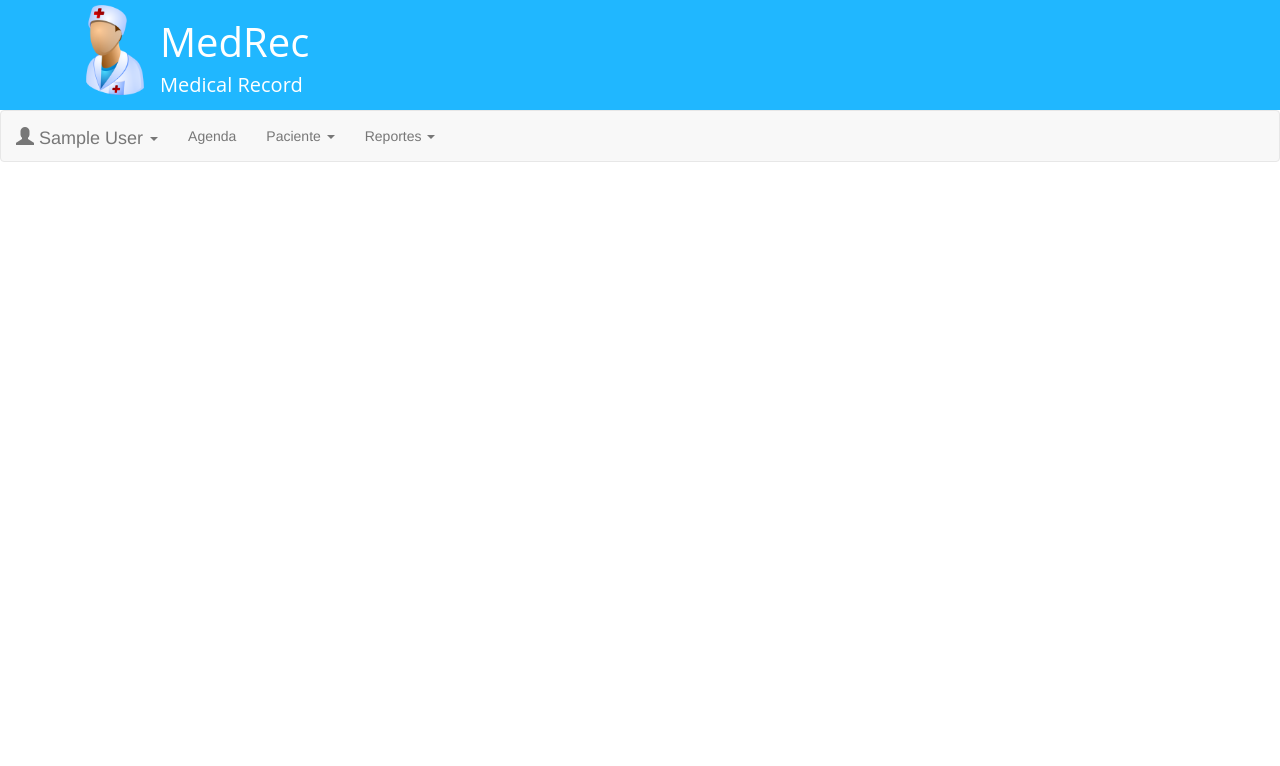
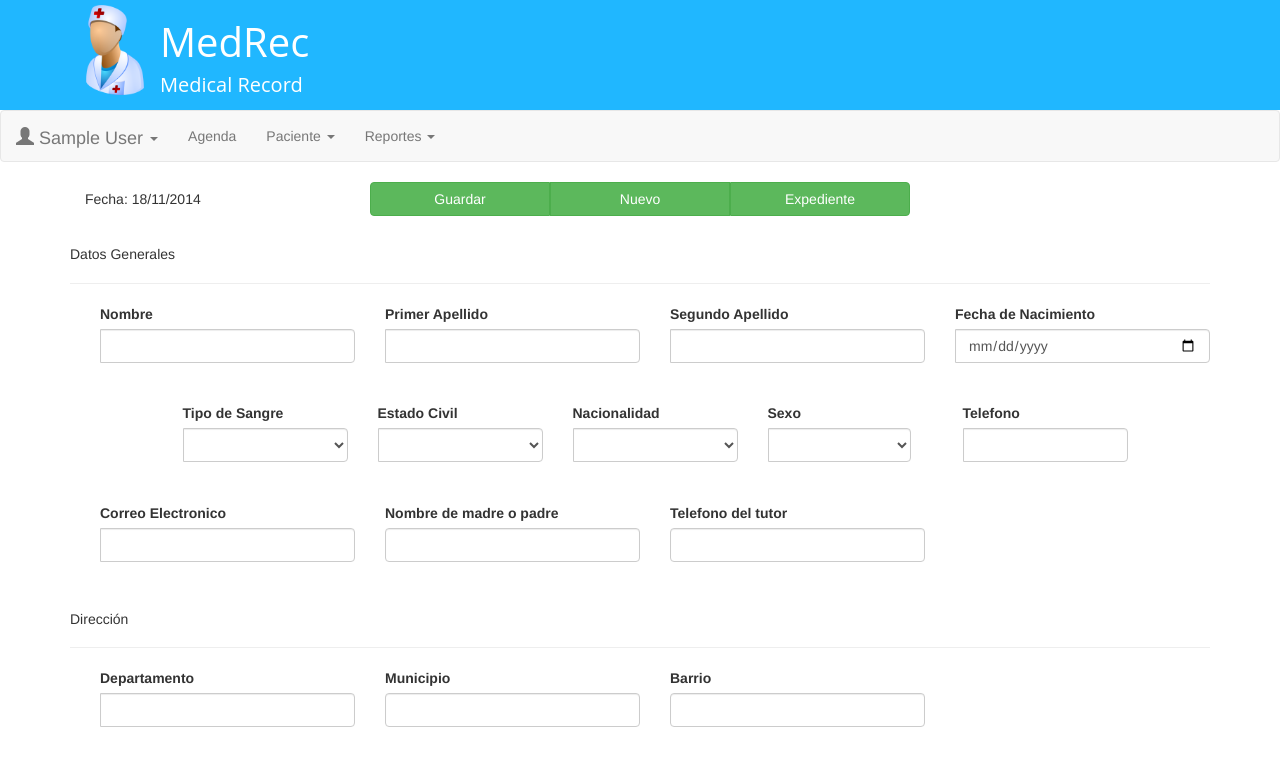
Before and after one commit to shayronsoto/MedRec, a PHP site: page /pacientenuevo.php in a window 1280 px wide. Shown: the top 766 px of the page. Run offline with PHP 8.4, Linux system fonts and the light colour scheme; the visitor is signed in with stand-in values (Sample User, id 1); some libraries are stand-ins or nearby versions.

Commit message:
ventana para agregar paciente

```diff
--- a/css/estilo.css
+++ b/css/estilo.css
@@ -3,7 +3,7 @@
 header{
 	background-color: #20B7FF;
 	padding: 0 0 0 0;
-	height: 90px;
+	height: 110px;
 	margin: 0 0 0 0;
 
 }
--- a/expediente.php
+++ b/expediente.php
@@ -77,7 +77,7 @@
 						<ul class="dropdown-menu" role="menu">
 							<li><a href="pacientenuevo.php">Nuevo paciente</a></li>
 							<li class="divider" role="presentation"></li>
-							<li><a href="#">Buscar Paciente</a></li>
+							<li><a href="buscarpaciente.php">Buscar Paciente</a></li>
 						</ul>
 					</li>
 					<!--Fin de Dropown paciente-->
--- a/pacientenuevo.php
+++ b/pacientenuevo.php
@@ -72,7 +72,7 @@
 						<ul class="dropdown-menu" role="menu">
 							<li><a href="pacientenuevo.php">Nuevo paciente</a></li>
 							<li class="divider" role="presentation"></li>
-							<li><a href="#">Buscar Paciente</a></li>
+							<li><a href="buscarpaciente.php">Buscar Paciente</a></li>
 						</ul>
 					</li>
 					<!--Fin de Dropown paciente-->
@@ -96,6 +96,186 @@
 		</div>
 
 </nav>
+<div class="container">
+	<div class="col-sm-3">
+		<h5> Fecha: <?php echo gmdate( "d/m/Y" ); ?></h5>
+	</div>
+	<div class="col-sm-6">
+		<div class="btn-group btn-group-justified" >
+			<div class="btn-group">
+				<button type="submit" class="btn btn-success">Guardar</button>
+			</div>
+			<div class="btn-group">
+				<button type="submit" class="btn btn-success">Nuevo</button>
+			</div>
+			<div class="btn-group">
+				<button type="submit" class="btn btn-success">Expediente</button>
+			</div>
+
+   		</div>
+	</div>
+
+</div>
+<br>
+<div class="container">
+	<div class="row">
+		<div class="col-sm-12">
+			 <h5>Datos Generales</h5>
+			 <hr color="green" size="3" >
+			<form class="form" action="" method="">
+				<div class="container">
+					<div class="row">
+						<div class="col-sm-12">
+							<div class="col-sm-3">
+						        <div class="input-group">
+									<label for="">Nombre</label>
+									<input class="form-control" name="nombre" type="text">
+								</div>
+							</div>
+							<div class="col-sm-3">
+								<div class="input-group">
+									<label for="">Primer Apellido</label>
+									<input class="form-control" name="apellido1" type="text">
+								</div>
+							</div>
+							<div class="col-sm-3">
+								<div class="input-group">
+									<label for="">Segundo Apellido</label>
+									<input class="form-control" type="text" name="apellido2" id="">
+								</div>
+							</div>
+							<div class="col-sm-3">
+								<div class="input-group">
+									<label for="">Fecha de Nacimiento</label>
+									<input class="form-control" type="date" name="fecha">
+								</div>
+							</div>
+						</div>
+					</div>
+				</div>
+				<br>
+				<br>
+				<div class="container">
+					<div class="row">
+						<div class="col-sm-2 col-sm-offset-1">
+							<div class="input-group">
+
+								<label for="">Tipo de Sangre</label>
+								<select class="form-control" name="sangre" id="">
+									<option class="form-control" value=""></option>
+									<option class="form-control" value="ab+">AB+</option>
+									<option class="form-control" value="ab-">AB-</option>
+									<option class="form-control" value="a+">A+</option>
+									<option class="form-control" value="a-">A-</option>
+									<option class="form-control" value="b+">B+</option>
+									<option class="form-control" value="b-">B-</option>
+									<option class="form-control" value="o+">O+</option>
+									<option class="form-control" value="o-">O-</option>
+								</select>
+							</div>
+						</div>
+						<div class="col-sm-2">
+							<div class="input-group">
+								<label for="">Estado Civil</label>
+								<select class="form-control" name="estado" id="">
+									<option class="" value=""></option>
+									<option class="form-control" value="solter@">Solter@</option>
+									<option class="form-control" value="casad@">Casad@</option>
+									<option class="form-control" value="union libre">Union libre</option>
+									<option class="form-control" value="viud@">Viud@</option>
+									<option class="form-control" value="otro">Otro</option>
+								</select>
+							</div>
+						</div>
+						<div class="col-sm-2">
+							<div class="input-group">
+								<label for="">Nacionalidad</label>
+								<select class="form-control" name="lugar" id="">
+									<option class="form-control" value=""></option>
+									<option class="form-control" value="nicaragua">Nicaragua</option>
+									<option class="form-control" value="costa rica">Costa Rica</option>
+									<option class="form-control" value="el salvador">El salvador</option>
+									<option class="form-control" value="hoduras">Honduras</option>
+									<option class="form-control" value="panama">Panama</option>
+									<option class="form-control" value="belice">Belice</option>
+									<option class="form-control" value="guatemala">Guatemala</option>
+								</select>
+							</div>
+						</div>
+						<div class="col-sm-2">
+							<div class="input-group">
+									<label for="">Sexo</label>
+									<select class="form-control" type="text" name="sexo" id="">
+									<option class="form-control" value=""></option>
+									<option class="form-control" value="maculino">Masculino</option>
+									<option class="form-control" value="femenino">Femenino</option>
+									<option class="form-control" value="indefinido">Indefinido</option>
+								</select>
+							</div>
+						</div>
+						<div class="col-sm-2">
+							<div class="input-group">
+								<label for="">Telefono</label>
+								<input class="form-control" type="number" name="telefono" id="" maxlength="8">
+							</div>
+						</div>
+						<div class="col-sm-2">
+
+						</div>
+					</div>
+				</div>
+				<br>
+				<br>
+				<div class="container">
+					<div class="col-sm-3">
+						<div class="input-group">
+							<label for="">Correo Electronico</label>
+							<input class="form-control" name="email" type="email">
+						</div>
+					</div>
+					<div class="col-sm-3">
+						<label for="">Nombre de madre o padre</label>
+						<input class="form-control" name="tutor" type="text" maxlength="50">
+					</div>
+					<div class="col-sm-3">
+						<label for="">Telefono del tutor</label>
+						<input class="form-control" type="text" name="telftut" id="" maxlength="8">
+					</div>
+				</div>
+				<br>
+				<br>
+				<h5>Dirección</h5>
+				<hr>
+				<div class="container">
+					<div class="col-sm-3">
+						<div class="input-group">
+								<label for="">Departamento</label>
+								<input class="form-control" type="text" name="departemento" maxlength="40">
+							</div>
+					</div>
+					<div class="col-sm-3">
+						<label for="">Municipio</label>
+						<input class="form-control" type="text" name="municipio" maxlength="50">
+					</div>
+					<div class="col-sm-3">
+						<label for="">Barrio</label>
+						<input class="form-control" type="text" name="telefono" id="" maxlength="8">
+					</div>
+				</div>
+				<br>
+				<br>
+
+
+
+
+			</form>
+		</div>
+	</div>
+
+</div>
+
+
+
 <script src="js/jquery.min.js"></script>
 <script src="js/bootstrap.min.js"></script>
 <script src="js/jquery-ui.js"></script>
```
Also changed, not shown: css/style.css (line endings or trailing spaces).
